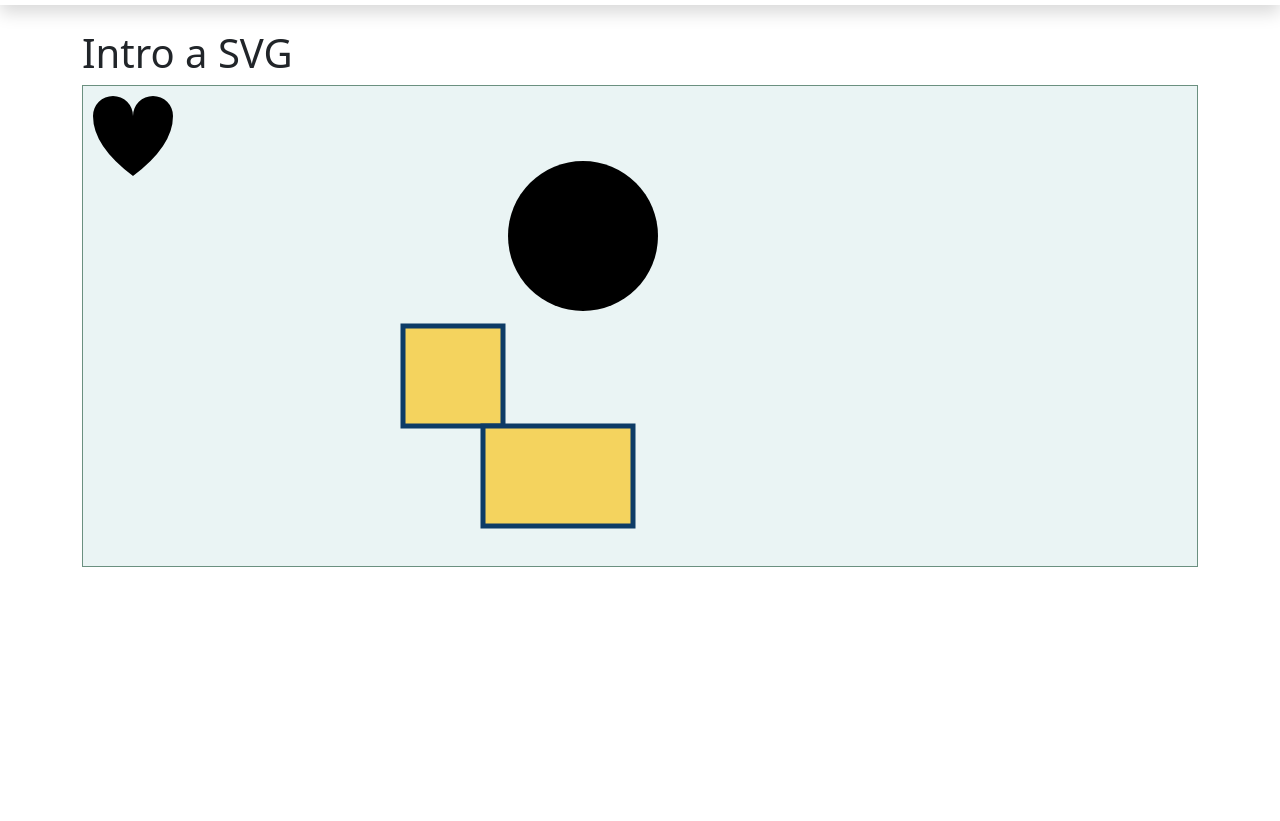
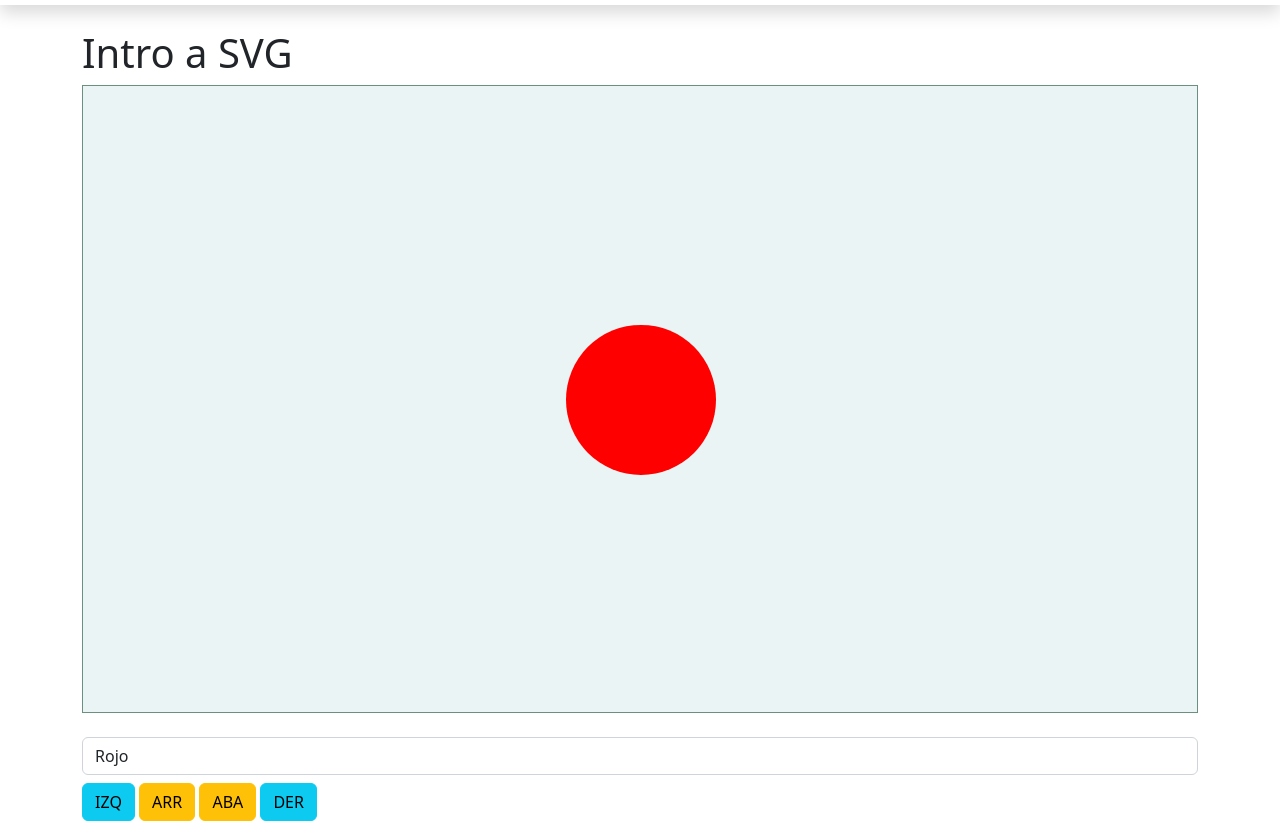
Before and after one commit to hnegrete/s3hv, a plain HTML site: page 02-intro-svg/index.html in a window 1280 px wide. Shown: the part 61-882 px from the top of the page. Before the commit the page ends 800 px from the top, so only its background shows below. Drawn offline with nearby package versions, Linux system fonts and the light colour scheme; no server answers.

Commit message:
02 Círculo Dinámico

```diff
--- a/02-intro-svg/css/styles.css
+++ b/02-intro-svg/css/styles.css
@@ -1,4 +1,4 @@
-#graf {
+.graf {
   background-color: #eaf4f4;
   border: 1px solid #6b9080;
 }
@@ -6,5 +6,5 @@
 .barras {
   fill: #f4d35e;
   stroke-width: 5;
-  stroke: #0d3b66
+  stroke: #0d3b66;
 }
--- a/02-intro-svg/index.html
+++ b/02-intro-svg/index.html
@@ -20,20 +20,18 @@
         </header>
         <main class="mt-4 container">
             <h1>Intro a SVG</h1>
-            <div id="graf">
-                <svg width="640px" height="480px" class="graf">
-                    <rect x="320" y ="240" width="100" height="100" class="barras" />
-                    <rect x="400" y ="340" width="150" height="100" class="barras" />
-                    <circle cx="500" cy="150" r="75" />
-                    <path
-                      d="M 10,30
-                     A 20,20 0,0,1 50,30
-                     A 20,20 0,0,1 90,30
-                     Q 90,60 50,90
-                     Q 10,60 10,30 z"
-                    />
-                </svg>
-            </div>
+            <div id="graf" width="100%" class="mb-4" ></div>
+
+            <select
+              id="colorSelect"
+              class="form-control mb-2"
+              onchange="modi({})"
+            ></select>
+
+            <button onclick="modi({ x: -50 })" class="btn btn-info">IZQ</button>
+            <button onclick="modi({ y: -50 })" class="btn btn-warning">ARR</button>
+            <button onclick="modi({ y: 50 })" class="btn btn-warning">ABA</button>
+            <button onclick="modi({ x: 50 })" class="btn btn-info">DER</button>
         </main>
         <footer></footer>
         <script
@@ -42,7 +40,12 @@
         <script
             src="https://cdn.jsdelivr.net/npm/bootstrap@5.2.0-beta1/dist/js/bootstrap.min.js" integrity="sha384-kjU+l4N0Yf4ZOJErLsIcvOU2qSb74wXpOhqTvwVx3OElZRweTnQ6d31fXEoRD1Jy" crossorigin="anonymous"
         ></script>
-        <script src="https://d3js.org/d3.v7.min.js"></script>
+        <script
+            src="https://cdnjs.cloudflare.com/ajax/libs/d3/7.4.4/d3.min.js"
+            integrity="sha512-hnFpvCiJ8Fr1lYLqcw6wLgFUOEZ89kWCkO+cEekwcWPIPKyknKV1eZmSSG3UxXfsSuf+z/SgmiYB1zFOg3l2UQ=="
+            crossorigin="anonymous"
+            referrerpolicy="no-referrer"
+        ></script>
         <script src="js/app.js"></script>
     </body>
 </html>
--- a/02-intro-svg/js/app.js
+++ b/02-intro-svg/js/app.js
@@ -1,36 +1,65 @@
-const registros = d3.select("#registros")
+const graf = d3.select("#graf")
+const colorSelect = d3.select("#colorSelect")
 
-const load = async () => {
-  const data = await d3.json('https://randomuser.me/api?results=10')
-  //console.log(data.results);
+const anchoTotal = +graf.style("width").slice(0,-2)
+const altoTotal = (anchoTotal * 9) / 16
 
-  //data.results.forEach((r) => {
-  //  console.log(r.name.title, r.name.first, r.name.last);
-  //})
+const svg = graf
+  .append("svg")
+  .attr("width", anchoTotal)
+  .attr("height", altoTotal)
+  .attr("class", "graf")
 
-  const rows = registros.selectAll('tr').data(data.results)
-  rows.enter().append('tr').html(r => `<td>
-  <img src="${r.picture.medium}">
-</td>
-<td>
-  <h3>${r.name.title}. ${r.name.first} ${r.name.last}</h3>
-  <p>${r.location.street.number} ${r.location.street.name}, ${r.location.city}<br>${r.location.country}</p>
-</td>
-`)
+let colores = [
+  { nombre: "Rojo", valor: "#f00" },
+  { nombre: "Verde", valor: "#0f0" },
+  { nombre: "Azul", valor: "#00f" },
+  { nombre: "Amarillo", valor: "#ff0" },
+]
+
+colorSelect
+  .selectAll("option")
+  .data(colores)
+  .enter()
+  .append("option")
+  .attr("value", (d) => d.valor)
+  .text((d) => d.nombre)
+
+let cx = anchoTotal / 2
+let cy = altoTotal / 2
+let r = 75
+let color = "#f00"
+
+const c = svg
+  .append("circle")
+  .attr("cx", cx)
+  .attr("cy", cy)
+  .attr("r", r)
+  .attr("fill", color)
+
+
+const modi = (delta) => {
+  // if (delta.x !== undefined) {
+  //   cx += delta.x
+  // }
+
+  // if (delta.y !== undefined) {
+  //   cy += delta.y
+  // }
+
+  // Operador ternario
+  // cx += delta.x !== undefined ? delta.x : 0
+  // cy += delta.y !== undefined ? delta.y : 0
+
+  // Operador de Coalescencia (Coalescence Operator)
+  cx += delta.x ?? 0
+  cy += delta.y ?? 0
+
+  color = colorSelect.node().value
+
+  c.transition()
+    .duration(1500)
+    .attr("cx", cx)
+    .attr("cy", cy)
+    .attr("fill", color)
 }
-
-load()
-
-{
-/*
-<tr>
-<td>
-    <img src="https://randomuser.me/api/portraits/med/men/54.jpg" class="rounded-circle">
-</td>
-<td>
-    <h3>Mr. Dorian Rey</h3>
-    <p>3993 Rue de L'Abbé-Groult, Toulouse<br>France</p>
-</td>
-</tr>
- */
-}
```
